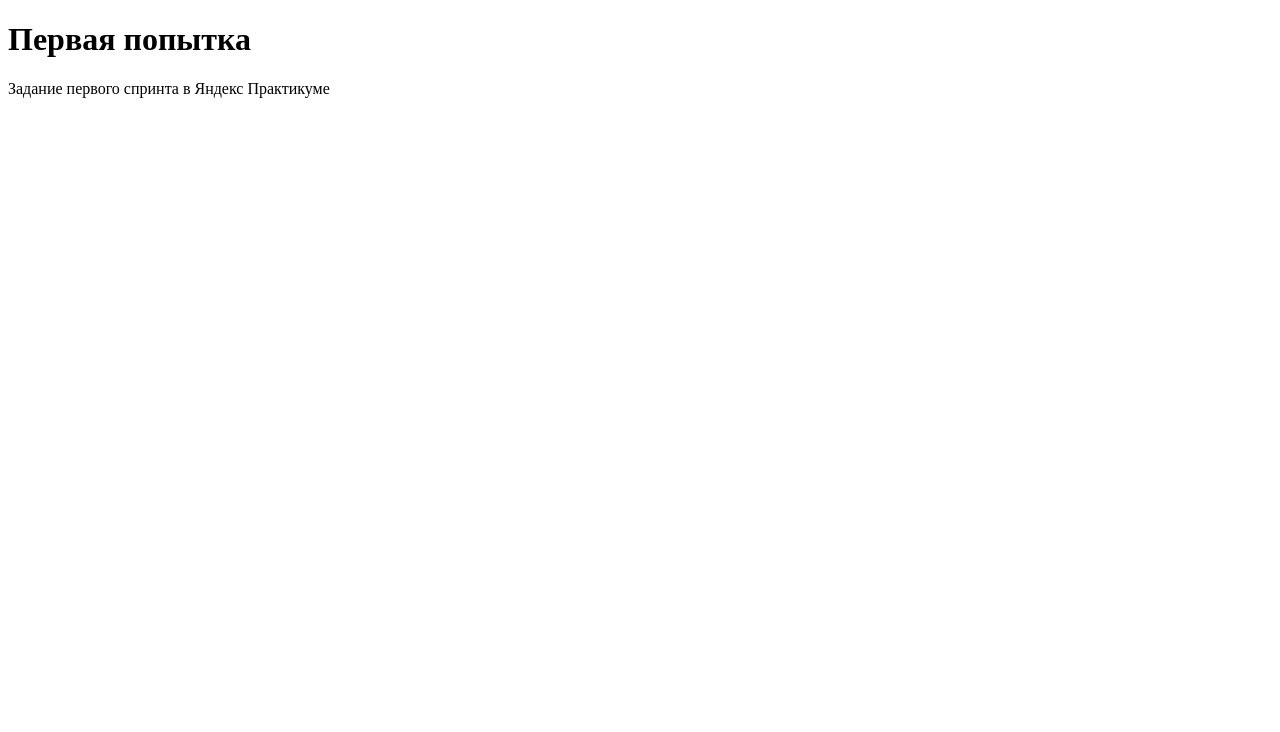
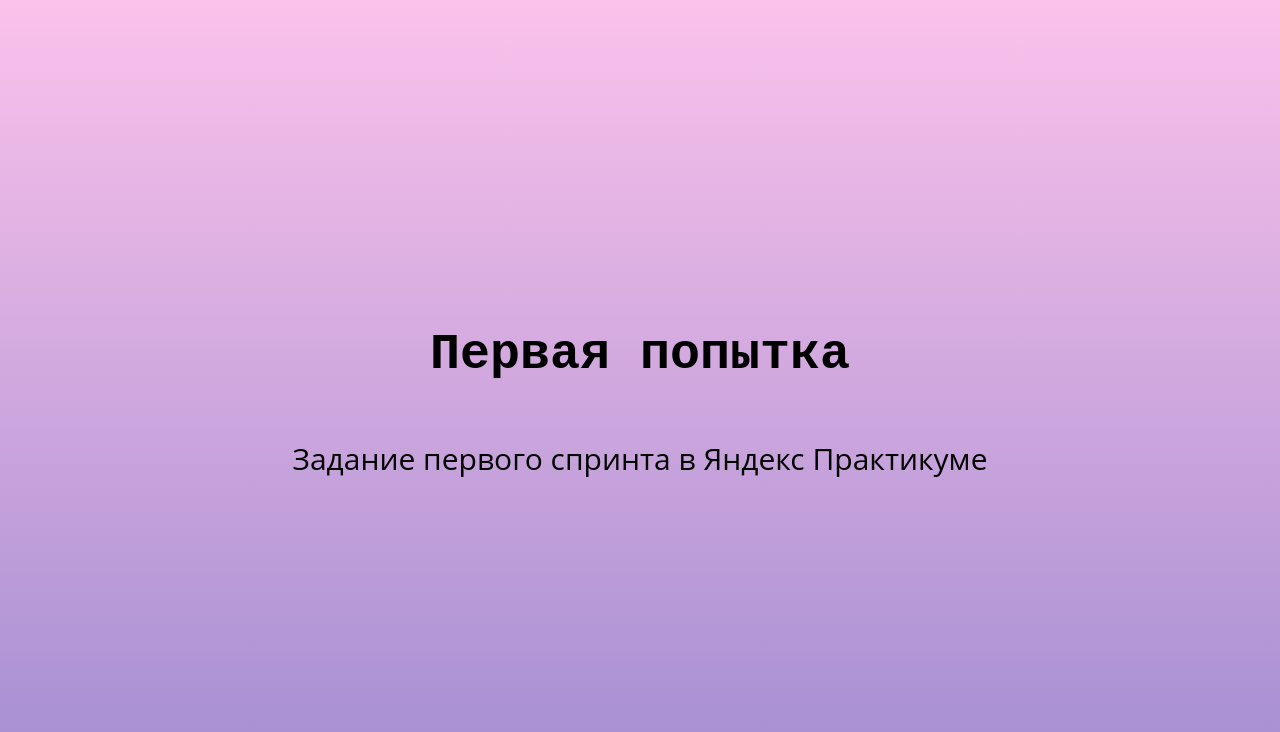
Before and after one commit to Reymhen/first-project, a plain HTML site: page index.html in a window 1280 px wide. Drawn offline with Linux system fonts and the light colour scheme.

Commit message:
разметка HTML изменена и добавлены стили

```diff
--- a/index.html
+++ b/index.html
@@ -3,6 +3,7 @@
 <head>
   <meta charset="UTF-8">
   <title>Работа с Bash и Git. Основы</title>
+  <link rel="stylesheet" href="./style.css" />
 </head>
 <body>
   <h1>Первая попытка</h1>
--- a/style.css
+++ b/style.css
@@ -0,0 +1,27 @@
+body {
+    display: flex;
+    flex-direction: column;
+    justify-content: center;
+    align-items: center;
+    min-width: 850px;
+    min-height: 100vh;
+    margin: 0;
+    background-image: linear-gradient(to top, #a18cd1 0%, #fbc2eb 100%);;
+  }
+
+  .wrapper {
+    border: 1px solid #000;
+    background-color: #fff;
+  }
+
+  h1 {
+    font-family:'Courier New', Courier, monospace;
+    font-size: 50px;
+    line-height: 1;
+  }
+
+  p {
+    font-family: 'Open Sans', sans-serif;
+    font-size: 30px;
+    line-height: 1;
+  }
```
